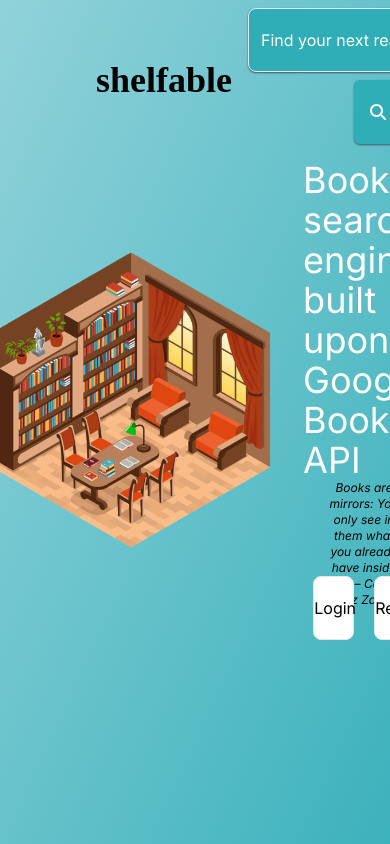
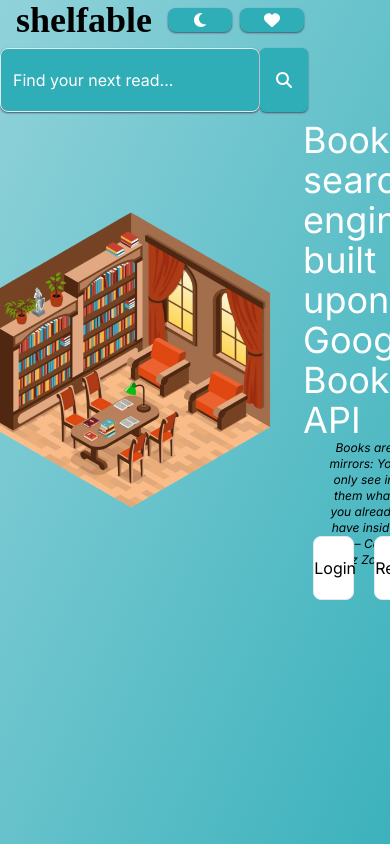
Before and after one commit to Alberto23B/shelfable, a React (Vite) app in the folder client/: page / in a window 390 px wide. Built offline with nearby package versions, Linux system fonts and the light colour scheme; no server answers; a web font is replaced by a local one.

Commit message:
Half-fix search bar

```diff
--- a/client/src/App.jsx
+++ b/client/src/App.jsx
@@ -46,16 +46,26 @@
               >
                 <div
                   id="header"
-                  className="flex items-center justify-between mx-20"
+                  className="flex flex-wrap items-center md:justify-between md:mx-20 md:flex-nowrap"
                 >
                   <Dialog />
                   <Header />
+                  <div className="md:hidden">
+                    <ToggleTheme />
+                  </div>
+                  <div className="md:hidden">
+                    <ShowFavorites />
+                  </div>
                   <SearchSection
                     setData={setData}
                     setIsLoading={setIsLoading}
                   />
-                  <ShowFavorites />
-                  <ToggleTheme />
+                  <div className="hidden md:block">
+                    <ShowFavorites />
+                  </div>
+                  <div className="hidden md:block">
+                    <ToggleTheme />
+                  </div>
                 </div>
                 <LoginForm />
                 <RegistrationForm />
--- a/client/src/components/SearchBar.jsx
+++ b/client/src/components/SearchBar.jsx
@@ -49,7 +49,7 @@
   };
 
   return (
-    <div className="items-center flex-none my-2 md:flex">
+    <div className="flex w-5/6 my-2">
       <dialog ref={alertRef}>
         <div className="px-16 text-center border-2 border-white rounded-md bg-[#2faeb7] py-14 dark:bg-cadet">
           <h1 className="mb-4 text-xl font-bold text-white dark:text-white">
@@ -68,7 +68,7 @@
           </button>
         </div>
       </dialog>
-      <form method="get" className="flex flex-col items-center md:flex-row">
+      <form method="get" className="flex items-center md:flex-row">
         <input
           className="px-3 h-16 min-w-[50vw] bg-[#2faeb7] rounded-lg dark:bg-iron border-slate-200 shadow-sm shadow-slate-600 border placeholder:text-white"
           type="search"
@@ -79,7 +79,7 @@
           required
         />
         <button
-          className="block h-16 px-4 my-2 text-white rounded-md md:ml-4 shadow-sm dark:bg-iron shadow-slate-600 bg-[#2faeb7] w-fit "
+          className="block h-16 px-4 md:my-2 text-white rounded-md md:ml-4 shadow-sm dark:bg-iron shadow-slate-600 bg-[#2faeb7] w-fit "
           type="submit"
           onClick={handleClick}
         >
--- a/client/src/components/ShowFavorites.jsx
+++ b/client/src/components/ShowFavorites.jsx
@@ -9,9 +9,9 @@
 export default function ShowFavorites() {
   const showFavoritesClass = {
     active:
-      "w-24 hover:bg-cadet dark:bg-iron text-white shadow-sm shadow-slate-600 top-[2px] shadow-none rounded-lg bg-[#366b71] h-16 mr-2",
+      "w-16 md:w-24 hover:bg-cadet dark:bg-iron text-white shadow-sm shadow-slate-600 top-[2px] shadow-none rounded-lg bg-[#366b71] md:h-16 mr-2",
     inactive:
-      "w-24 hover:bg-cadet dark:bg-iron text-white h-16 shadow-sm shadow-slate-600 rounded-lg bg-[#2faeb7] mr-2",
+      "w-16 md:w-24 hover:bg-cadet dark:bg-iron text-white md:h-16 shadow-sm shadow-slate-600 rounded-lg bg-[#2faeb7] mr-2",
   };
   const dispatch = useContext(ShowElementsDispatchContext);
   const showElements = useContext(ShowElementsContext);
--- a/client/src/components/ToggleTheme.jsx
+++ b/client/src/components/ToggleTheme.jsx
@@ -29,14 +29,14 @@
 
   return (
     <>
-      <div className="inline mx-2 ">
+      <div className="inline md:mx-2 ">
         {theme === "light" ? (
           <>
             <button
               id="light"
               value={"Dark"}
               onClick={handleChange}
-              className="bg-[#2faeb7] w-24 hover:bg-cadet dark:bg-iron text-white shadow-sm shadow-slate-600 top-[2px]  rounded-lg h-16 mr-2"
+              className="bg-[#2faeb7] w-16 md:w-24 hover:bg-cadet dark:bg-iron text-white shadow-sm shadow-slate-600 top-[2px]  rounded-lg md:h-16 mr-2"
             >
               <FontAwesomeIcon icon={faSun}></FontAwesomeIcon>
             </button>
@@ -47,7 +47,7 @@
               id="dark"
               value={"Light"}
               onClick={handleChange}
-              className="bg-[#2faeb7] w-24 hover:bg-cadet dark:bg-iron text-white shadow-sm shadow-slate-600 top-[2px]  rounded-lg h-16 mr-2"
+              className="bg-[#2faeb7] w-16 md:w-24 hover:bg-cadet dark:bg-iron text-white shadow-sm shadow-slate-600 top-[2px]  rounded-lg md:h-16 mr-2"
             >
               <FontAwesomeIcon icon={faMoon}></FontAwesomeIcon>
             </button>
--- a/client/src/presentational/SearchSection.jsx
+++ b/client/src/presentational/SearchSection.jsx
@@ -15,13 +15,12 @@
 }) {
   return (
     <div className="flex">
-      <div className="flex items-center justify-center m-auto md:flex-row">
-        <SearchBar
-          setShowFavorites={setShowFavorites}
-          setIsLoading={setIsLoading}
-          setData={setData}
-        />
-      </div>
+      <SearchBar
+        setShowFavorites={setShowFavorites}
+        setIsLoading={setIsLoading}
+        setData={setData}
+      />
+
       {/* <div className="flex items-center justify-center sm:justify-end lg:w-[80vw] w-full border-slate-200 border rounded-t-xs m-auto bg-pearl dark:bg-black "> */}
       {/* <SwitchList /> */}
       {/* </div> */}
```
